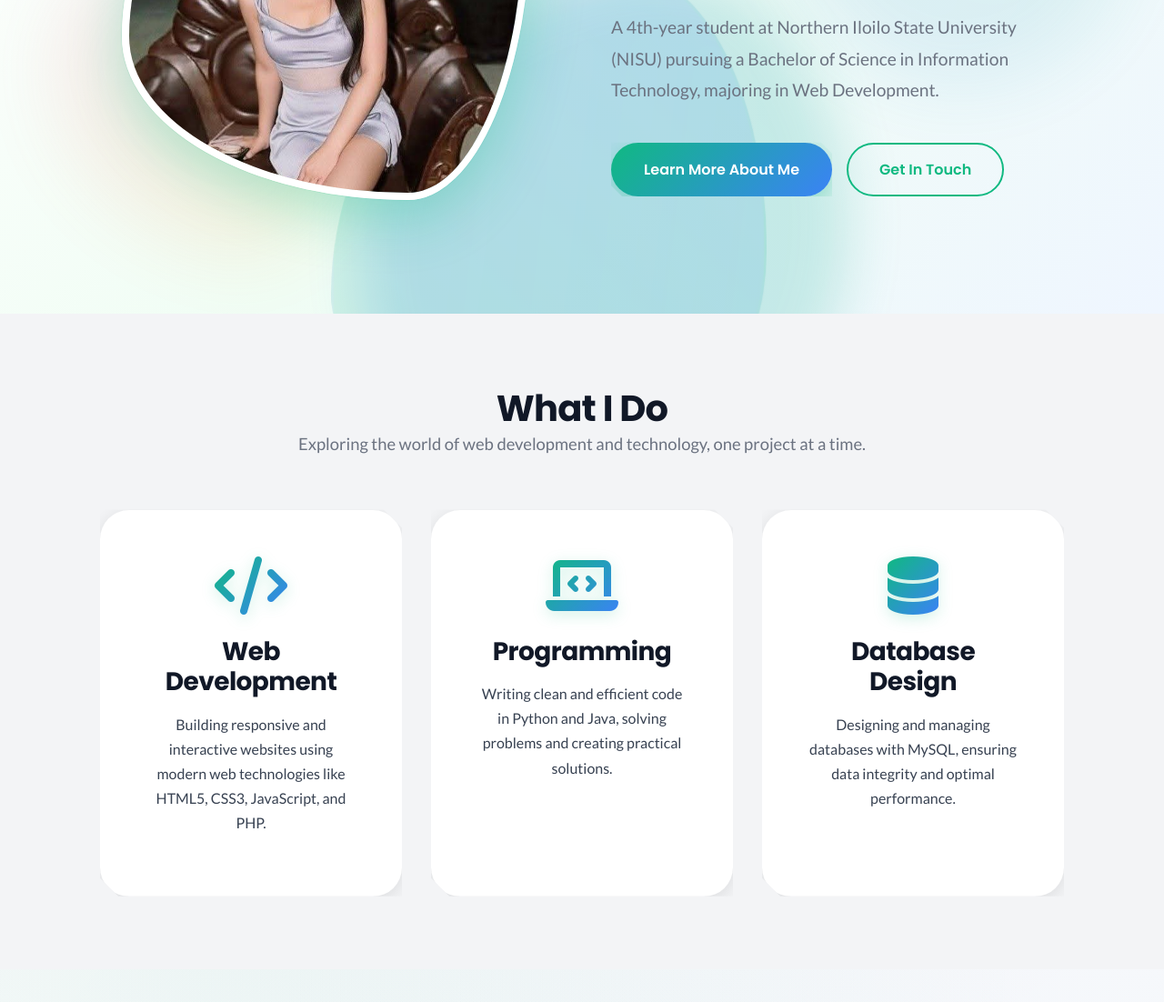
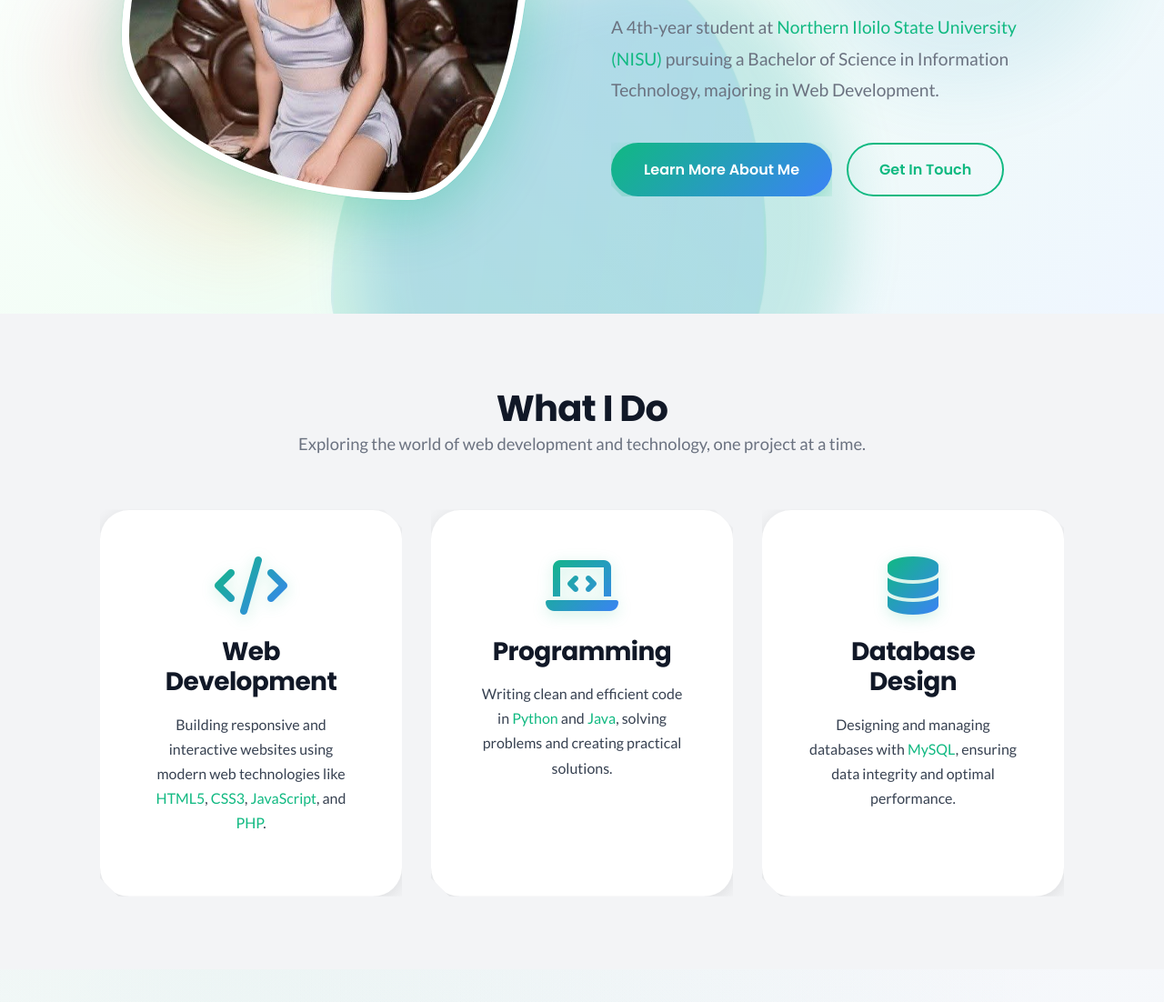
Before and after one commit to 00HIVE00/jessa, a plain HTML site: page index.html in a window 1280 px wide. Shown: the part 451-1553 px from the top of the page at 91% size. Drawn offline with Linux system fonts and the light colour scheme.

Commit message:
Update index.html

```diff
--- a/index.html
+++ b/index.html
@@ -39,7 +39,8 @@
       "jobTitle": "IT Student & Web Developer",
       "alumniOf": {
         "@type": "CollegeOrUniversity",
-        "name": "Northern Iloilo State University (NISU)"
+        "name": "Northern Iloilo State University (NISU)",
+        "url": "https://www.nisu.edu.ph/"
       },
       "email": "mailto:jessacadion6@gmail.com",
       "telephone": "+63 928 244 8267",
@@ -79,7 +80,11 @@
                     <span class="subtitle">BSIT Student & Aspiring Web Developer</span>
                     <h1>Hi, I'm Jessa M. Cadion</h1>
                     <p>
-                        A 4th-year student at Northern Iloilo State University (NISU) pursuing a Bachelor of Science in Information Technology, majoring in Web Development.
+                        A 4th-year student at
+                        <a href="https://www.nisu.edu.ph/" target="_blank" rel="noopener noreferrer">
+                            Northern Iloilo State University (NISU)
+                        </a>
+                        pursuing a Bachelor of Science in Information Technology, majoring in Web Development.
                     </p>
                     <div class="hero-buttons">
                         <a href="about.html" class="btn">Learn More About Me</a>
@@ -98,19 +103,36 @@
                     <div class="skill-card fade-in">
                         <i class="fas fa-code"></i>
                         <h3>Web Development</h3>
-                        <p>Building responsive and interactive websites using modern web technologies like HTML5, CSS3, JavaScript, and PHP.</p>
+                        <p>
+                            Building responsive and interactive websites using modern web technologies like
+                            <a href="https://developer.mozilla.org/en-US/docs/Web/HTML" target="_blank" rel="noopener noreferrer">HTML5</a>,
+                            <a href="https://developer.mozilla.org/en-US/docs/Web/CSS" target="_blank" rel="noopener noreferrer">CSS3</a>,
+                            <a href="https://developer.mozilla.org/en-US/docs/Web/JavaScript" target="_blank" rel="noopener noreferrer">JavaScript</a>,
+                            and
+                            <a href="https://www.php.net/" target="_blank" rel="noopener noreferrer">PHP</a>.
+                        </p>
                     </div>
 
                     <div class="skill-card fade-in">
                         <i class="fas fa-laptop-code"></i>
                         <h3>Programming</h3>
-                        <p>Writing clean and efficient code in Python and Java, solving problems and creating practical solutions.</p>
+                        <p>
+                            Writing clean and efficient code in
+                            <a href="https://www.python.org/" target="_blank" rel="noopener noreferrer">Python</a>
+                            and
+                            <a href="https://dev.java/" target="_blank" rel="noopener noreferrer">Java</a>,
+                            solving problems and creating practical solutions.
+                        </p>
                     </div>
 
                     <div class="skill-card fade-in">
                         <i class="fas fa-database"></i>
                         <h3>Database Design</h3>
-                        <p>Designing and managing databases with MySQL, ensuring data integrity and optimal performance.</p>
+                        <p>
+                            Designing and managing databases with
+                            <a href="https://www.mysql.com/" target="_blank" rel="noopener noreferrer">MySQL</a>,
+                            ensuring data integrity and optimal performance.
+                        </p>
                     </div>
                 </div>
             </div>
```
